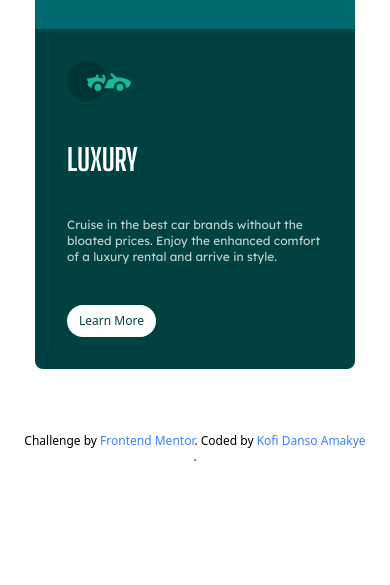
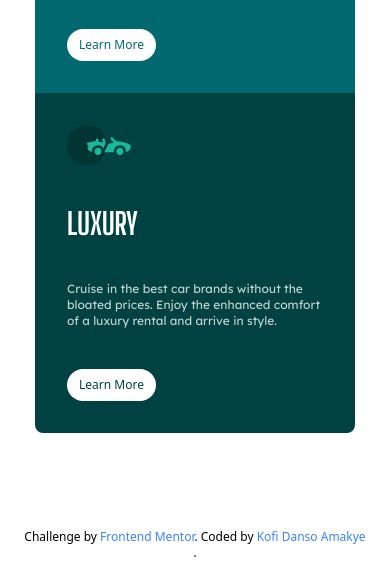
Before and after one commit to Kofiastro/3-column-preview-card-component, a website: page index.html in a window 390 px wide. Shown: the part 659-1244 px from the top of the page. Before the commit the page ends 1148 px from the top, so only its background shows below. Drawn offline with Linux system fonts and the light colour scheme.

Commit message:
margin on mobile fully fixed

```diff
--- a/index.html
+++ b/index.html
@@ -22,7 +22,7 @@
   <main>
     <div class="flex justify-center items-center h-screen">
       <!--Grid_Container-->
-        <div class="grid md:grid-cols-3 mt-48 md:m-0 ">
+        <div class="grid md:grid-cols-3 mt-80 md:m-0 ">
           <!--Orange Container-->
           <div class="bg-Brightorange p-8 rounded-t-lg max-w-xs md:w-64 md:rounded-l-lg md:rounded-tr-none ">
             <div class="space-y-10 md:px-6">
@@ -78,7 +78,7 @@
         </div>
       </div>
   </main>
-  <footer class="bg-cream mt-56 text-xs p-6 text-center md:m-0">
+  <footer class="bg-cream mt-80 text-xs p-6 text-center md:m-0">
     Challenge by <a href="https://www.frontendmentor.io?ref=challenge" class="text-blue-500" target="_blank">Frontend
       Mentor</a>.
     Coded by <a href="https://github.com/Kofiastro/" class="text-blue-500" target="_blank">Kofi Danso Amakye </a>.
```
Also changed, not shown: css/style.css.
